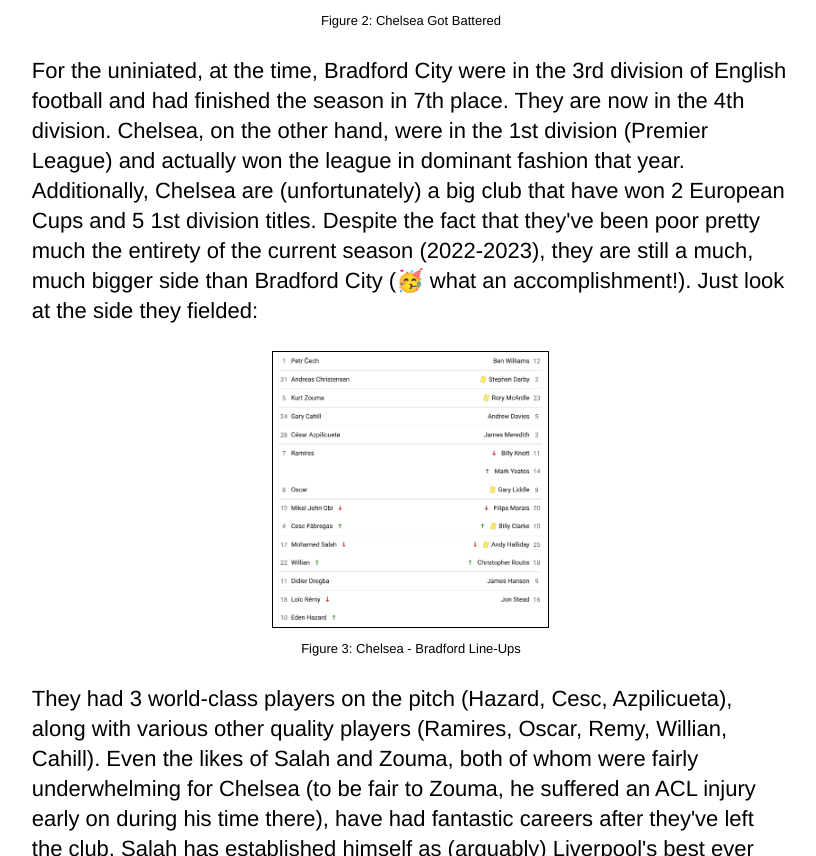
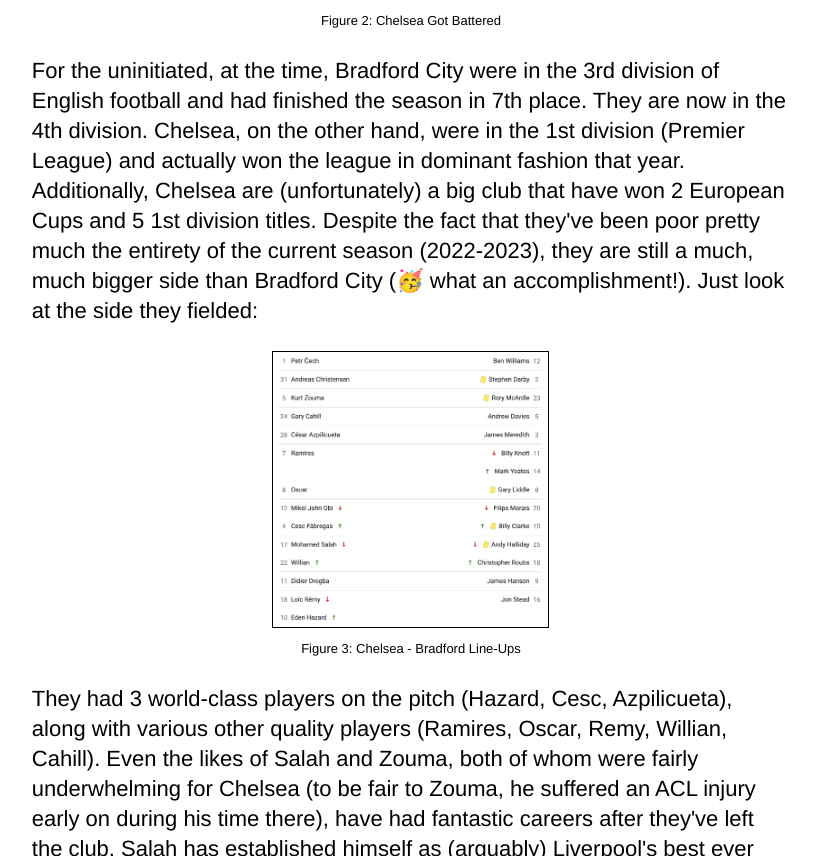
Before and after one commit to as9vd/FootballSimulator, a plain HTML site: page index.html in a window 1280 px wide. Shown: the part 3020-3876 px from the top of the page, without its empty margins (229-1045 px from the left). Drawn offline with Linux system fonts and the light colour scheme.

Commit message:
Fixed typo.

```diff
--- a/index.html
+++ b/index.html
@@ -80,7 +80,7 @@
             <p class="caption">Figure 2: Chelsea Got Battered</p>
         </div>
         <p class="text-block">
-            For the uniniated, at the time, Bradford City were in the 3rd division of English football and had finished the season in 7th place.
+            For the uninitiated, at the time, Bradford City were in the 3rd division of English football and had finished the season in 7th place.
             They are now in the 4th division.
             Chelsea, on the other hand, were in the 1st division (Premier League) and actually won the league in dominant fashion that year.
             Additionally, Chelsea are (unfortunately) a big club that have won 2 European Cups and 5 1st division titles.
```
